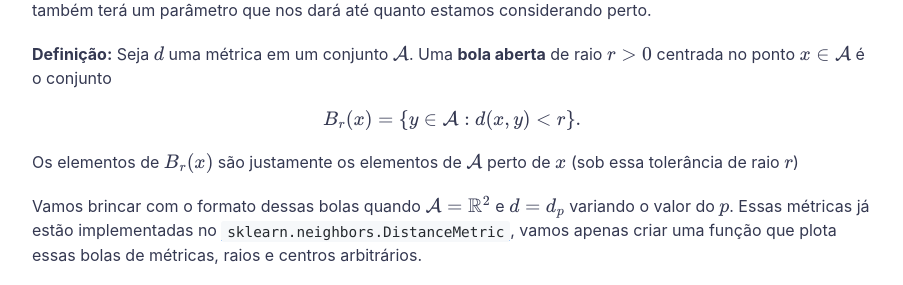
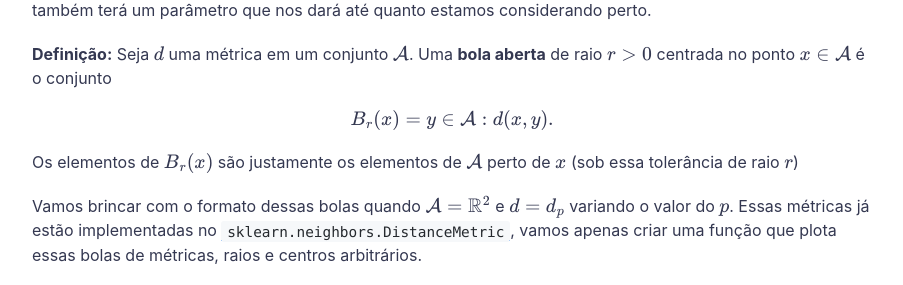
Before and after one commit to vitaliset/vitaliset.github.io, a Jekyll site: the page built from _posts/2020-07-19-distancia.md, in a window 1280 px wide and 900 px high, scrolled down 2102 px. Shown: the part 150-435 px from the top of the window, without its empty margins (188-1091 px from the left). Built offline with Jekyll 4.4.1, drawn with Linux system fonts in a browser that asks for light colours; formulas are drawn with MathJax 3; a script that is not in the unit is left out.

```diff
--- a/_posts/2020-07-19-distancia.md
+++ b/_posts/2020-07-19-distancia.md
@@ -71,7 +71,7 @@ Primeiro, teremos um parâmetro relacionado com o ponto central. Este será o el
 
 $$
 \begin{equation*}
-B_r(x) = \{ y\in \mathcal{A} : d(x,y) < r \}.
+B_r(x) = \\{ y\in \mathcal{A} : d(x,y) \\}.
 \end{equation*}
 $$
 
```
